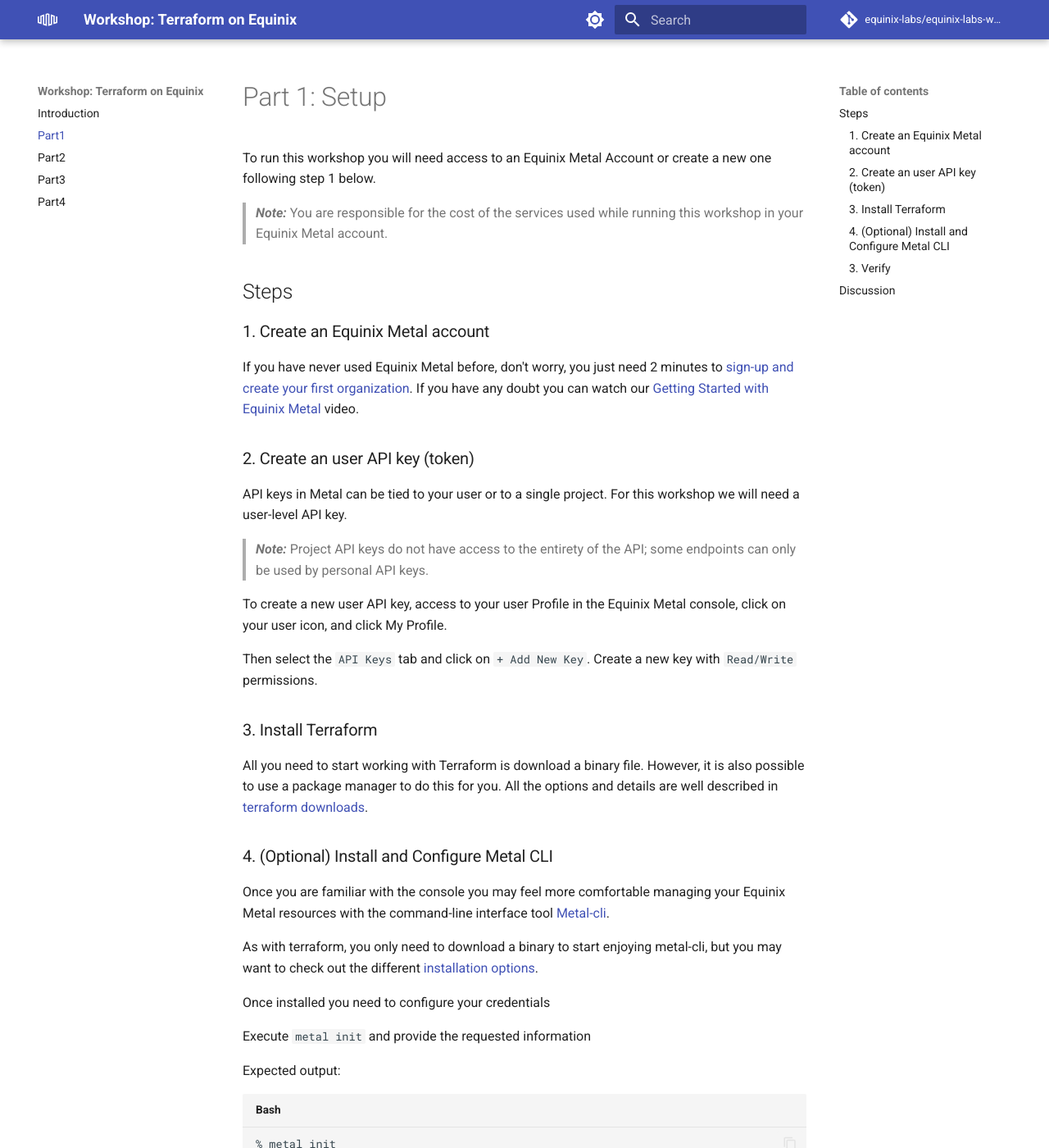
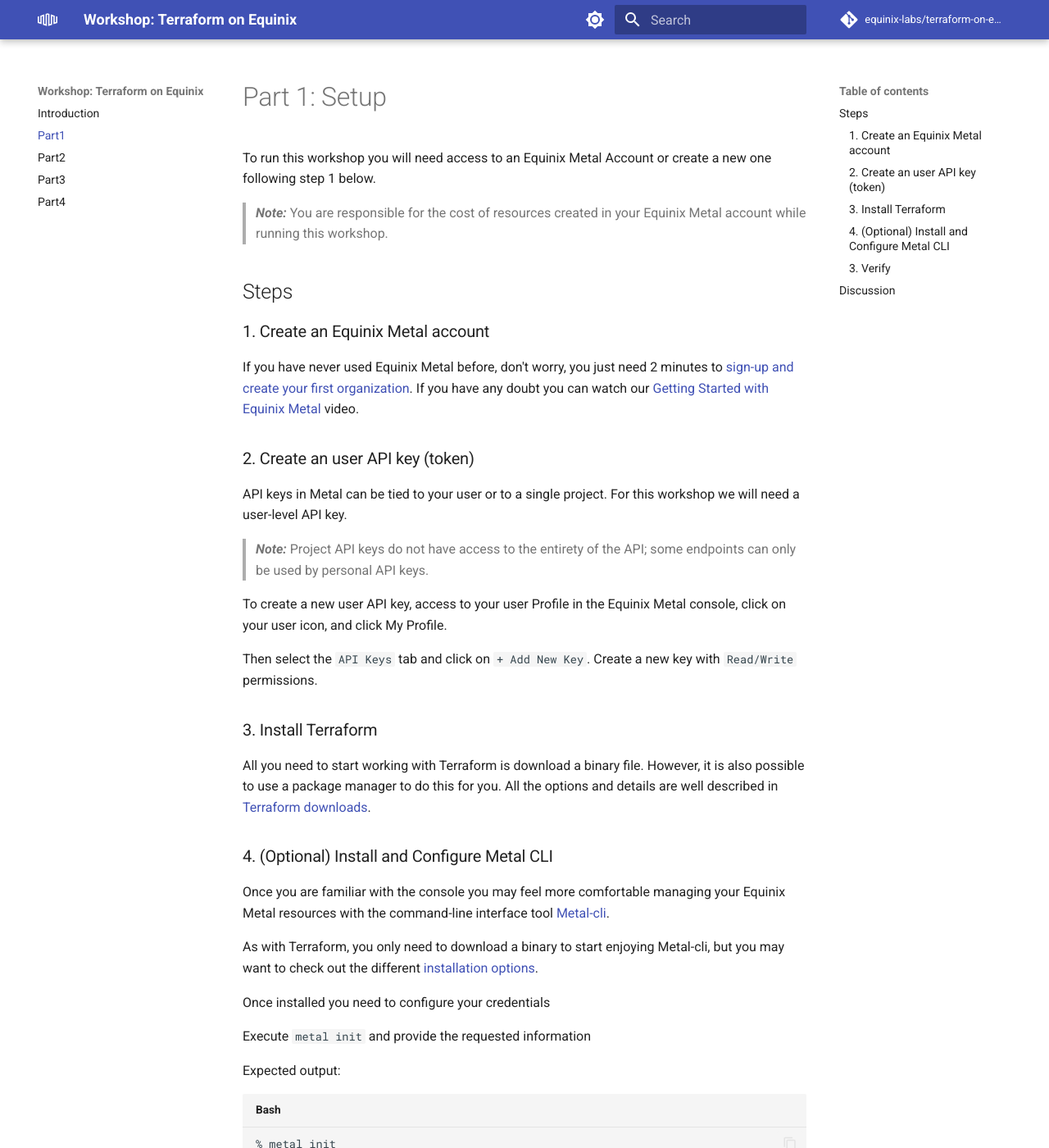
Before and after one commit to equinix-labs/terraform-on-equinix-workshop, an MkDocs documentation site: the page built from docs/part1.md, in a window 1280 px wide and 1400 px high. Shown: the whole window at 82% size. Built offline with MkDocs 1.6.1 and Material for MkDocs 9.7.7, drawn with Linux system fonts in a browser that asks for light colours; comment, search, counter and statistics services are not loaded; some of the changed text lies outside the part shown.

Commit message:
update part4 and small text updates
Signed-off-by: ocobleseqx <oscar.cobles@eu.equinix.com>

````diff
--- a/docs/part1.md
+++ b/docs/part1.md
@@ -3,7 +3,7 @@
 
 To run this workshop you will need access to an Equinix Metal Account or create a new one following step 1 below.
 
-> **_Note:_**  You are responsible for the cost of the services used while running this workshop in your Equinix Metal account.
+> **_Note:_**  You are responsible for the cost of resources created in your Equinix Metal account while running this workshop.
 
 ## Steps
 
@@ -27,13 +27,13 @@
 
 ### 3. Install Terraform
 
-All you need to start working with Terraform is download a binary file. However, it is also possible to use a package manager to do this for you. All the options and details are well described in [terraform downloads](https://developer.hashicorp.com/terraform/downloads).
+All you need to start working with Terraform is download a binary file. However, it is also possible to use a package manager to do this for you. All the options and details are well described in [Terraform downloads](https://developer.hashicorp.com/terraform/downloads).
 
 ### 4. (Optional) Install and Configure Metal CLI
 
 Once you are familiar with the console you may feel more comfortable managing your Equinix Metal resources with the command-line interface tool [Metal-cli](https://github.com/equinix/metal-cli).
 
-As with terraform, you only need to download a binary to start enjoying metal-cli, but you may want to check out the different [installation options](https://github.com/equinix/metal-cli/#installation).
+As with Terraform, you only need to download a binary to start enjoying Metal-cli, but you may want to check out the different [installation options](https://github.com/equinix/metal-cli/#installation).
 
 Once installed you need to configure your credentials
 
@@ -67,7 +67,7 @@
 ```
 
 ```sh
-$ metal organization get
+% metal organization get
 
 +--------------------------------------+-------------------------------------+----------------------+
 |                  ID                  |                NAME                 |       CREATED        |
@@ -81,4 +81,4 @@
 Before proceeding to the next part let's take a few minutes to discuss what we did. Here are some questions to start the discussion.
 
 * Can we create API keys without manually using the portal?
-* I really don't have many resources deployed on Equinix Metal, why should I use terraform?
+* I really don't have many resources deployed on Equinix Metal, why should I use Terraform?
--- a/mkdocs.yml
+++ b/mkdocs.yml
@@ -1,7 +1,7 @@
 site_name: "Workshop: Terraform on Equinix"
 
-repo_url: https://github.com/equinix-labs/equinix-labs-workshop
-repo_name: equinix-labs/equinix-labs-workshop
+repo_url: https://github.com/equinix-labs/terraform-on-equinix-workshop
+repo_name: equinix-labs/terraform-on-equinix-workshop
 edit_uri: blob/main/docs
 
 extra_css:
````
Also changed, not shown: docs/part2.md (+14 -14 lines), docs/part3.md (+1 -1 lines), docs/part4.md (+5 -5 lines).
